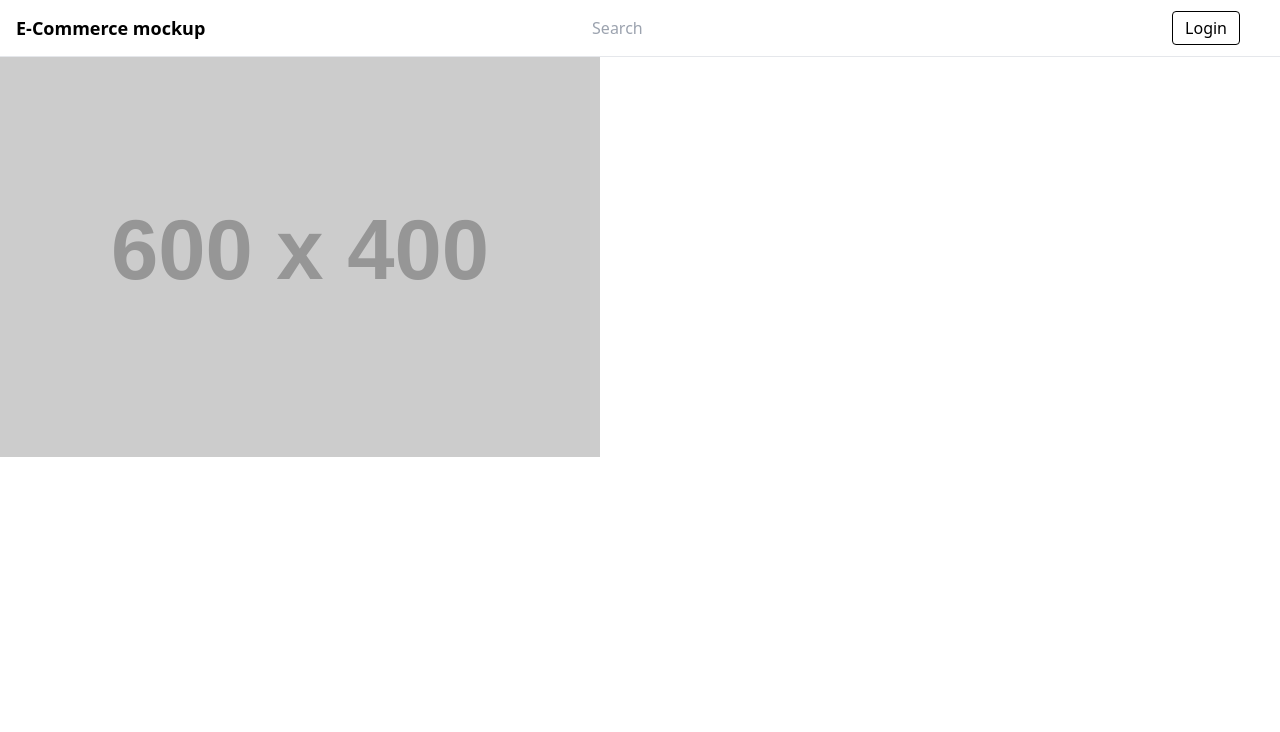
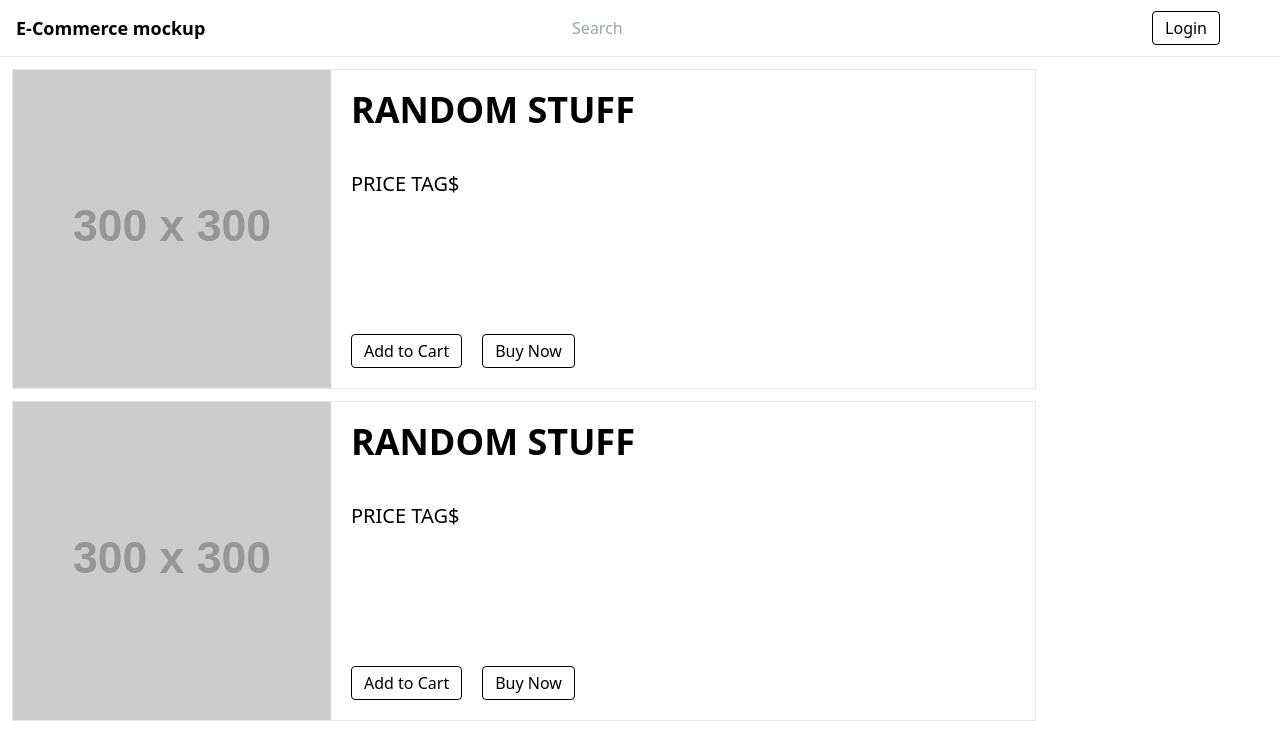
Before and after one commit to TarasMamch/e-commerce-mockup, a React (Create React App) app: page / in a window 1280 px wide. Shown: the top 732 px of the page. Built offline with nearby package versions, Linux system fonts and the light colour scheme.

Commit message:
added item panel component

```diff
--- a/src/components/Button.js
+++ b/src/components/Button.js
@@ -1,6 +1,6 @@
 export default function Button({ children }) {
     return (
-        <button className="border border-black rounded py-1 px-3">
+        <button className="border border-black rounded py-1 px-3 mr-5">
             {children}
         </button>
     )
--- a/src/components/Carousel.js
+++ b/src/components/Carousel.js
@@ -1,18 +1,20 @@
-import React, { useEffect } from 'react'
+import React, { useCallback } from 'react'
 import useEmblaCarousel from 'embla-carousel-react'
-import Autoplay from 'embla-carousel-autoplay'
 
-export function Carousel() {
-    const [emblaRef, emblaApi] = useEmblaCarousel({ loop: false }, [Autoplay()])
+export const EmblaCarousel = () => {
+    const [emblaRef, emblaApi] = useEmblaCarousel()
 
-    useEffect(() => {
-        if (emblaApi) {
-            console.log(emblaApi.slideNodes())
-        }
+    const scrollPrev = useCallback(() => {
+        if (emblaApi) emblaApi.scrollPrev()
+    }, [emblaApi])
+
+    const scrollNext = useCallback(() => {
+        if (emblaApi) emblaApi.scrollNext()
     }, [emblaApi])
 
     return (
-        <div className="embla" ref={emblaRef}>
+        <div className="embla">
+            <div className="embla__viewport" ref={emblaRef}>
                 <div className="embla__container">
                     <div className="embla__slide">
                         <img src='https://placehold.co/600x400' />
@@ -25,7 +27,14 @@ export function Carousel() {
                     </div>
                 </div>
             </div>
+            <button className="embla__prev" onClick={scrollPrev}>
+                Prev
+            </button>
+            <button className="embla__next" onClick={scrollNext}>
+                Next
+            </button>
+        </div>
     )
 }
 
-export default Carousel
+export default EmblaCarousel
--- /dev/null
+++ b/src/components/Filter.js
@@ -0,0 +1,7 @@
+function Filter() {
+    return (
+        <div>Filter</div>
+    )
+}
+
+export default Filter
--- a/src/components/ItemCard.js
+++ /dev/null
@@ -1,9 +0,0 @@
-function ItemCard() {
-    return (
-        <div>
-            Item Card
-        </div>
-    )
-}
-
-export default ItemCard
--- /dev/null
+++ b/src/components/ItemPanel.js
@@ -0,0 +1,19 @@
+import Button from "./Button"
+
+function ItemPanel() {
+    return (
+        <div className="border h-80 w-4/5 m-3 flex">
+            <img src="https://placehold.co/300x300/png" />
+            <div className="flex flex-col ml-5 mt-5 relative">
+                <p className="font-bold text-4xl mb-10">RANDOM STUFF</p>
+                <p className="text-xl">PRICE TAG$</p>
+                <div className="flex absolute bottom-5 left-0">
+                    <Button>Add to Cart</Button>
+                    <Button>Buy Now</Button>
+                </div>
+            </div>
+        </div>
+    )
+}
+
+export default ItemPanel
--- a/src/pages/HomePage.js
+++ b/src/pages/HomePage.js
@@ -1,9 +1,15 @@
-import Carousel from "../components/Carousel"
+import EmblaCarousel from "../components/Carousel"
+import ItemPanel from "../components/ItemPanel"
 
 function HomePage() {
     return (
         <div>
-            <Carousel />
+            {/* <EmblaCarousel /> */}
+            <ItemPanel />
+            <ItemPanel />
+            <ItemPanel />
+            <ItemPanel />
+            <ItemPanel />
         </div>
     )
 }
```
Lines whose indentation alone changed are shown as unchanged.
